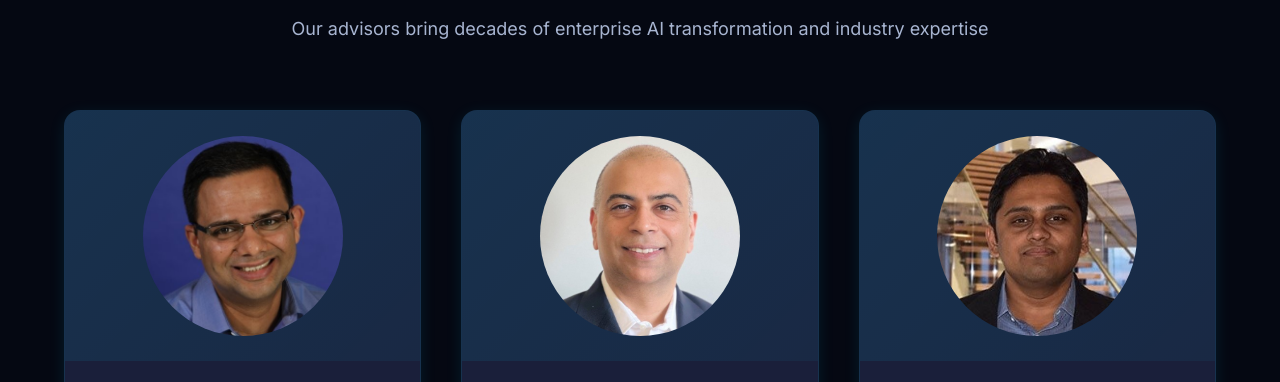
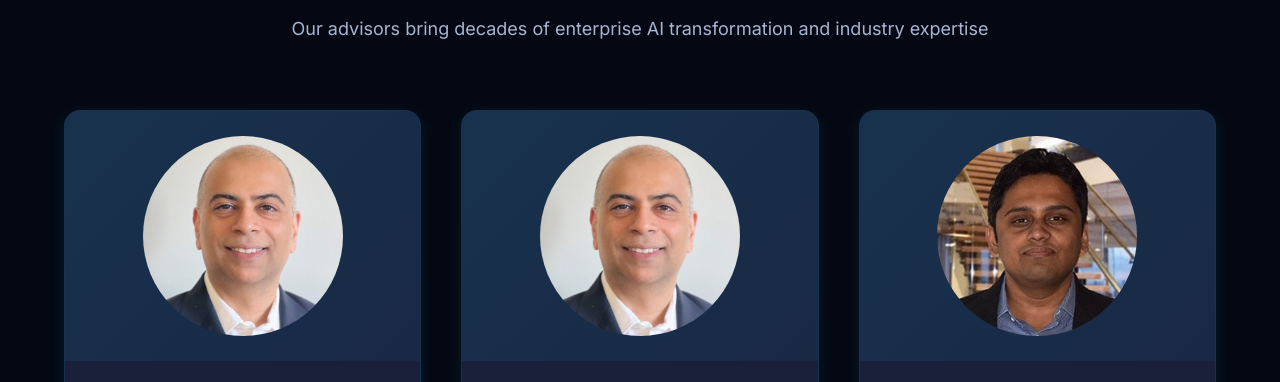
Before and after one commit to Gbhan123/VerticalSenseAI-website, a website built with Vite: page index.html in a window 1280 px wide. Shown: the part 3800-4182 px from the top of the page. Built offline with nearby package versions, Linux system fonts and the light colour scheme.

Commit message:
Replace advisor image with new photo

```diff
--- a/index.html
+++ b/index.html
@@ -365,7 +365,7 @@
             <div class="advisors-grid">
                 <div class="advisor-card">
                     <div class="advisor-photo">
-                       <img src="https://raw.githubusercontent.com/gbhan123/verticalSenseAI-website/main/Pallaw.jpeg" alt="Pallaw" style="width:200px;height:200px;border-radius:50%;object-fit:cover;">
+                       <img src="https://raw.githubusercontent.com/gbhan123/verticalSenseAI-website/main/Venit.jpeg" alt="Pallaw" style="width:200px;height:200px;border-radius:50%;object-fit:cover;">
                  <!--       <img src="https://images.unsplash.com/photo-1507003211169-0a1dd7228f2d?ixlib=rb-4.0.3&auto=format&fit=crop&w=400&h=400&q=80" alt="Rajesh Kumar"> -->
                     </div>
                     <div class="advisor-info">
```
